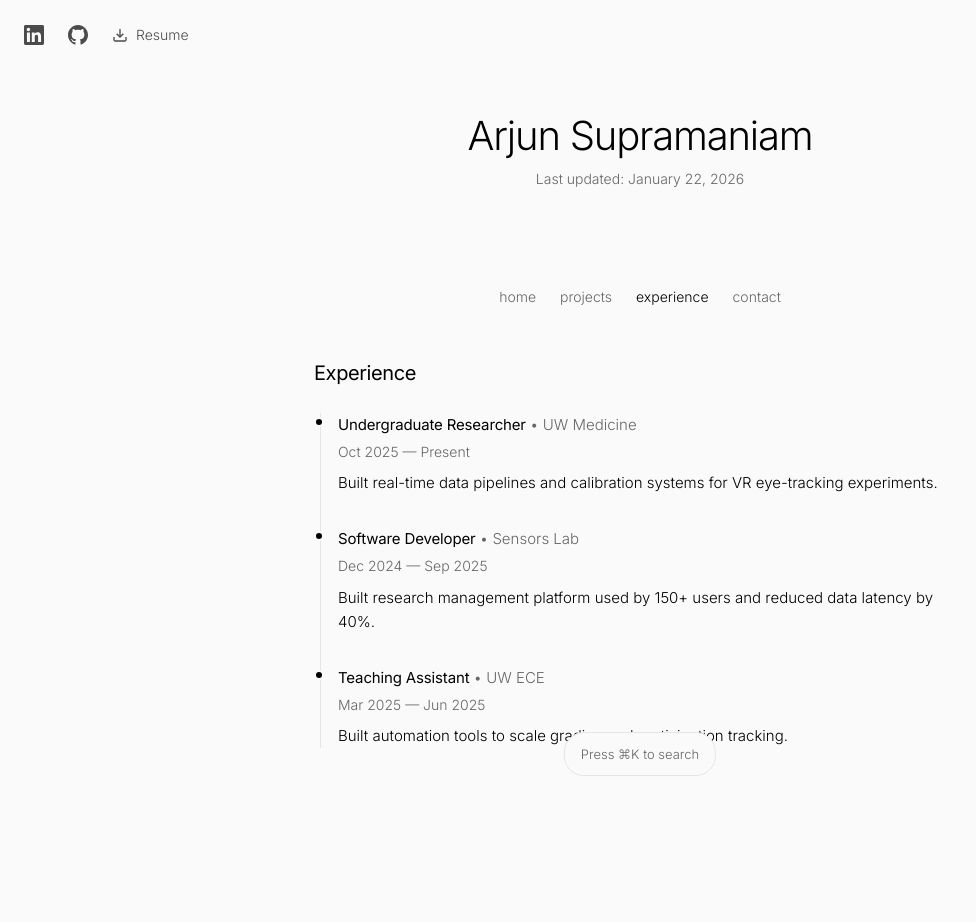
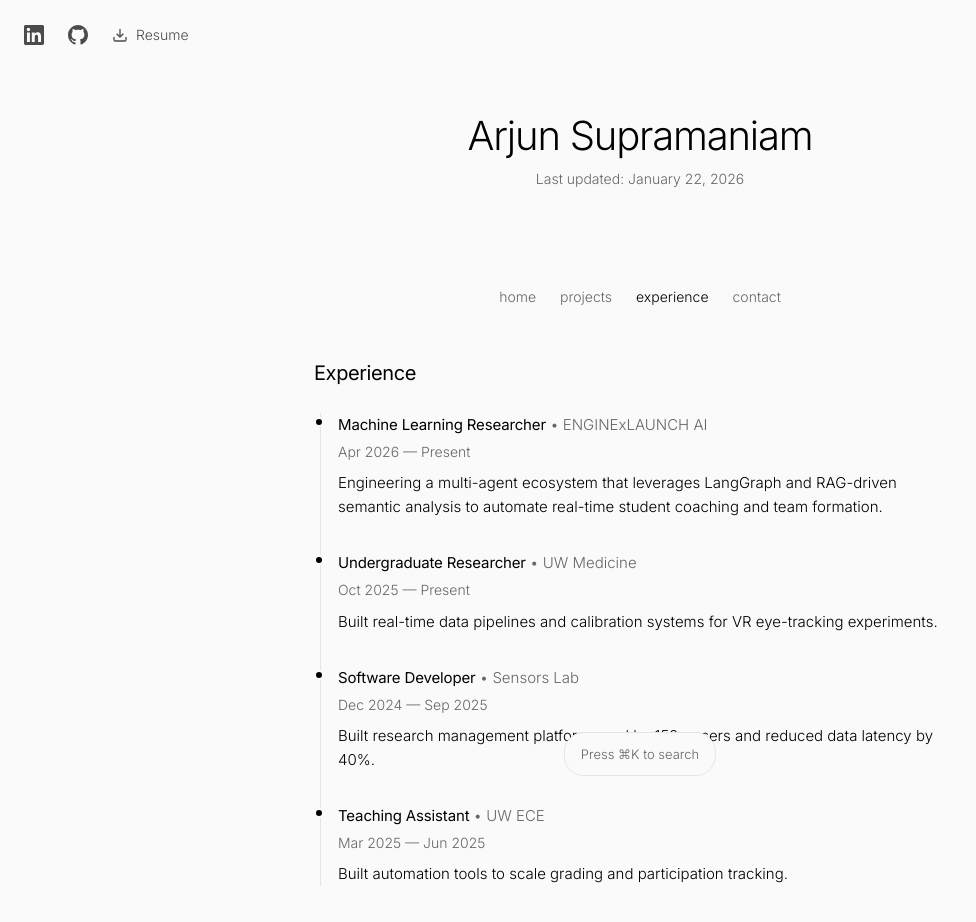
Before and after one commit to Arjun840/arjunsupra_portfolio, a Next.js app: page /experience in a window 1280 px wide. Shown: the top 922 px of the page, without its empty margins (0-976 px from the left). Built offline with nearby package versions, Linux system fonts and the light colour scheme.

Commit message:
Updated Divvy project and experience section

```diff
--- a/content/data.ts
+++ b/content/data.ts
@@ -96,13 +96,19 @@ export const currentlyWorkingOn: Project[] = [
       "Automatic bill splitting app — Uses OCR, precise math, and a user-friendly interface to make social expense splitting effortless. Currently the MVP product is finished, which contains core functionalities such as short-term expense splitting, transparent math, and OCR receipt scanning capabilities. During the next quarter of development, we aim to implement more advanced features such as long-term expense splitting, and refined OCR accuracy.",
     tech: ["TypeScript", "React / React Native", "Python", "FastAPI", "OCR"],
     githubLink: "https://github.com/allenzheng15/divvy",
-    deployedLink: "https://github.com/allenzheng15/divvy",
+    deployedLink: "https://divvy-prod.vercel.app",
     details:
       "My Contributions and Takeaways\n\nBackend Design: Aided and helped create the FastAPI server and OCR pipeline in Python to automatically capture line items, minimizing user data input.\n\nFrontend Design: Aided and helped create the React Native UI for \"Transparent Math,\" ensuring that complex cost‑splitting algorithms were easy to understand.\n\nProject Management: Spearheaded the shift from Winter MVP to Spring project, including planning the technical stack and prioritizing features.\n\nTakeaway: Learned the art of moving fast while still writing high‑quality code in a long‑term project cycle."
   }
 ];
 
 export const timeline = [
+  {
+    role: "Machine Learning Researcher",
+    org: "ENGINExLAUNCH AI",
+    time: "Apr 2026 — Present",
+    detail: "Engineering a multi-agent ecosystem that leverages LangGraph and RAG-driven semantic analysis to automate real-time student coaching and team formation."
+  },
   {
     role: "Undergraduate Researcher",
     org: "UW Medicine",
```
Also changed, not shown: 1 other file (tests, documents, lock files or other folders).
